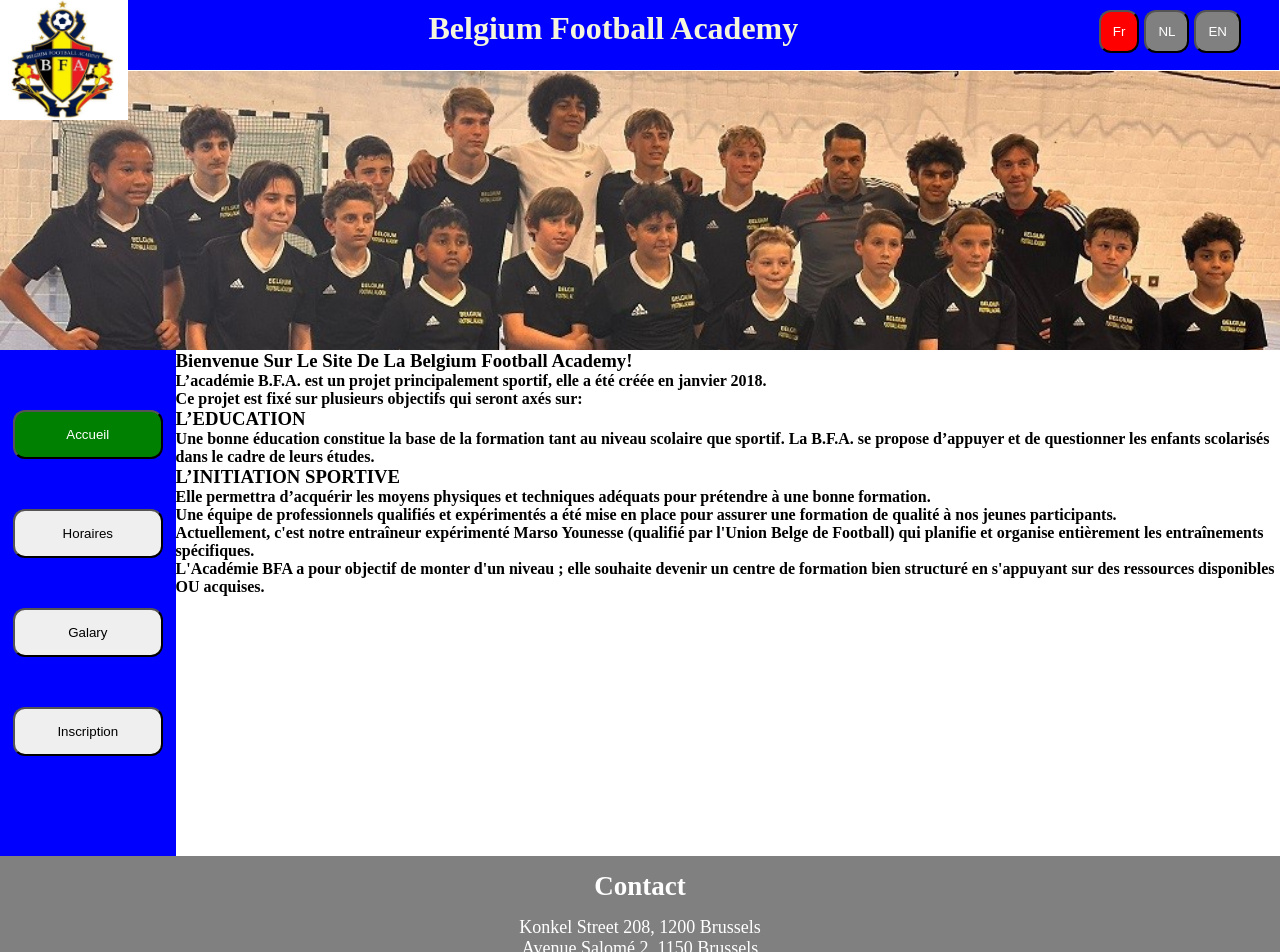
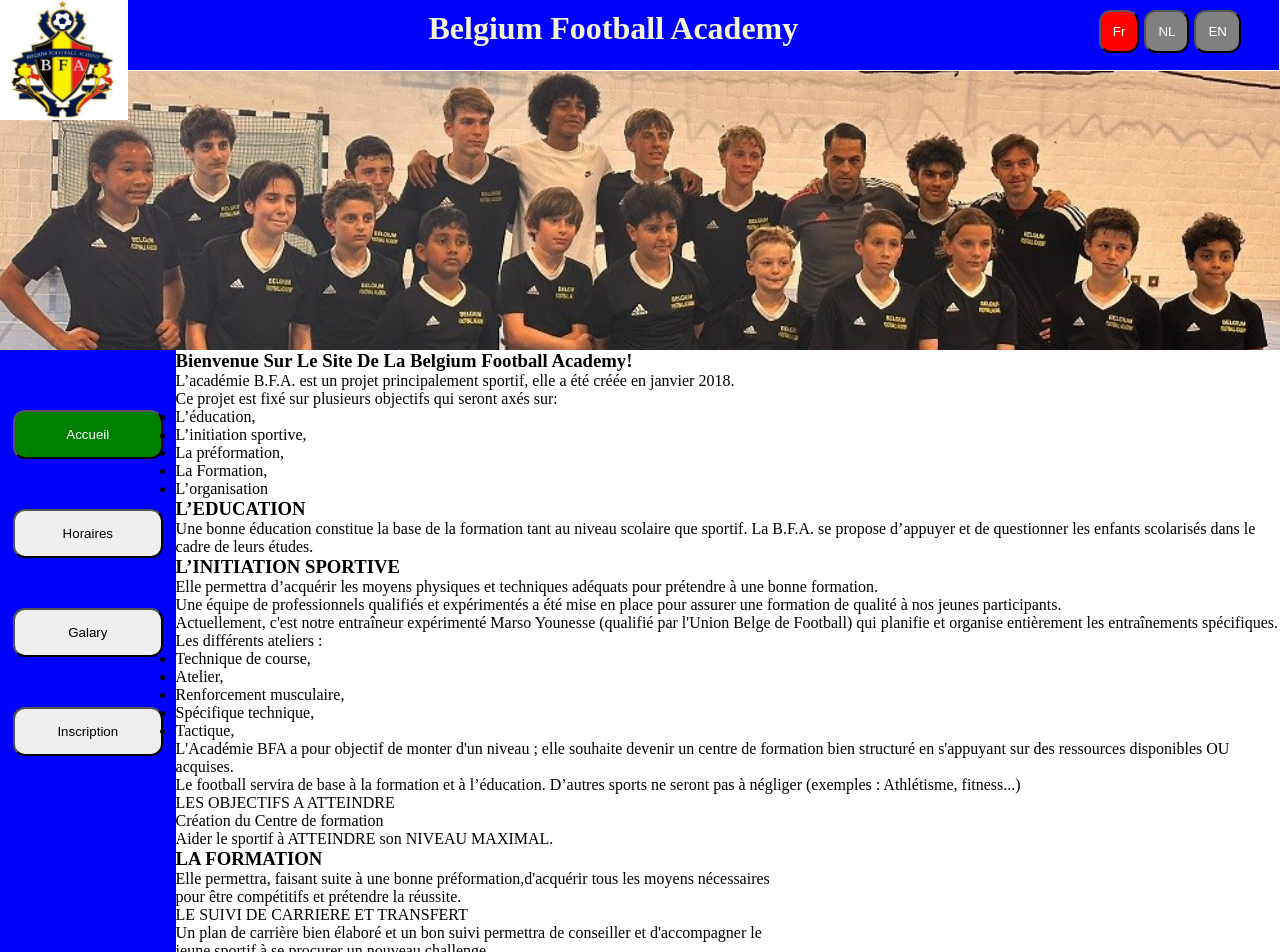
Before and after one commit to bibhasingh/BFA_React, a React (Create React App) app: page / in a window 1280 px wide. Shown: the top 952 px of the page. Built offline with nearby package versions, Linux system fonts and the light colour scheme.

Commit message:
adding content

```diff
--- a/src/Home.js
+++ b/src/Home.js
@@ -15,6 +15,7 @@
     Nl: "Dit project heeft verschillende doelstellingen die zich richten op:",
     En: "This project is set on several objectives which will focus on:",
   };
+
   const head2 = {
     Fr: "L’EDUCATION",
     Nl: "HET ONDERWIJS",
@@ -46,6 +47,17 @@
     En: "Currently, our experienced coach Marso Younesse (qualified by the Belgian Football Union) plans and organizes the specific training entirely.",
   };
   const p7 = {
+    Fr: "Les différents ateliers :",
+    Nl: "De verschillende ateliers :",
+    En: "The different workshops :"
+  };
+  const ul1= {
+    Fr: ["Technique de course,","Atelier,","Renforcement musculaire,","Spécifique technique,","Tactique,"],
+    Nl: ["Cursus techniek,","Werkplaats,","Spierversterking,","Specifieke techniek,","Tactisch,"],
+    En: [" Running technique,","Workshop,"," Muscle strengthening,","Technical specific,","Tactics,"]
+
+  };
+  const p8 = {
     Fr: "L'Académie BFA a pour objectif de monter d'un niveau ; elle souhaite devenir un centre de formation bien structuré en s'appuyant sur des ressources disponibles OU acquises.",
     // "Le football servira de base à la formation et à l'éducation. Les autres sports ne seront pas négligés (exemples : athlétisme, fitness, etc.)",
     Nl: "De BFA Academy wil een niveau hogerop komen; ze wil een goed gestructureerd opleidingscentrum worden, gebaseerd op beschikbare OF verworven middelen.",
@@ -53,18 +65,70 @@
     En: "The BFA Academy aims to move up a level; she wants to become a well-structured training center based on available OR acquired resources.",
     // "Football will serve as a basis for training and education. Other sports will not be neglected (examples: Athletics, fitness, etc.)",
   };
+  const ul2 = {
+    Fr:["L’éducation,","L’initiation sportive,", "La préformation,","La Formation,","L’organisation"
+    ],
+    Nl: ["Opleiding,","Sportinitiatie,", "Vooropleiding,","Training,","Organisatie"
+    ],
+    En: ["Education,"," Sports initiation,", "Pre-training,","Training,","Organization"
+    ]
+  };
+
+  const p9 = {
+    Fr:"Le football servira de base à la formation et à l’éducation. D’autres sports ne seront pas à négliger (exemples : Athlétisme, fitness...)",
+    Nl: "Voetbal zal als basis dienen voor training en opleiding. Andere sporten zullen niet worden verwaarloosd (bijvoorbeeld: atletiek, fitness, etc.)",
+    En:"Football will serve as a basis for training and education. Other sports will not be neglected (examples: Athletics, fitness, etc.)"
+  };
+  const p10 = {
+Fr: ["LES OBJECTIFS A ATTEINDRE ","Création du Centre de formation","Aider le sportif à ATTEINDRE son NIVEAU MAXIMAL."],
+Nl: ["LES OBJECTIEF EEN ATTEINDRE","Oprichting van het Opleidingscentrum","Help de atleet zijn MAXIMUMNIVEAU TE BEREIKEN."],
+En: ["LESSON OBJECTIVE AN ATTEINDRE","Establishment of the Training Center","Help the athlete REACH their MAXIMUM LEVEL."]
+  };
+  const head4 = {
+    Fr: "LA FORMATION",
+    Nl: "OPLEIDING",
+    En: "TRAINING"
+  };
+  const p11 = {
+ Fr: ["Elle permettra, faisant suite à une bonne préformation,d'acquérir tous les moyens nécessaires","pour être compétitifs et prétendre la réussite.","LE SUIVI DE CARRIERE ET TRANSFERT","Un plan de carrière bien élaboré et un bon suivi permettra de conseiller et d'accompagner le","jeune sportif à se procurer un nouveau challenge."],
+ Nl: ["Het zal het mogelijk maken om, na een goede vooropleiding, alle noodzakelijke middelen te verwerven","om competitief te zijn en succes te claimen.","LOOPBAANBEWAKING EN OVERDRACHT","Een goed ontwikkeld loopbaanplan en goede monitoring maken het mogelijk om de","jeune sportif à se procurer un nouveau challenge."],
+ En: ["It will allow, following good pre-training","to acquire all the necessary means","to be competitive and claim success.","LE SUIVI DE CARRIERE ET TRANSFERT","A well-developed career plan and good monitoring will make it possible to advise and support the","jeune sportif à se procurer un nouveau challenge."]
+  };
+
   return (
     <div>
       <h3>{head[lang]}</h3>
-      <h4>{p1[lang]}</h4>
-      <h4>{p2[lang]}</h4>
+      <p>{p1[lang]}</p>
+      <p>{p2[lang]}</p>
+      <ul>
+        <li>{ul2[lang][0]}</li>
+        <li>{ul2[lang][1]}</li>
+        <li>{ul2[lang][2]}</li>
+        <li>{ul2[lang][3]}</li>
+        <li>{ul2[lang][4]}</li>
+      </ul>
       <h3>{head2[lang]}</h3>
-      <h4>{p3[lang]}</h4>
+      <p>{p3[lang]}</p>
       <h3>{head3[lang]}</h3>
-      <h4>{p4[lang]}</h4>
-      <h4>{p5[lang]}</h4>
-      <h4>{p6[lang]}</h4>
-      <h4>{p7[lang]}</h4>
+      <p>{p4[lang]}</p>
+      <p>{p5[lang]}</p>
+      <p>{p6[lang]}</p>
+      <p>{p7[lang]}</p>
+
+
+      <ul>
+        <li>{ul1[lang][0]}</li>
+        <li>{ul1[lang][1]}</li>
+        <li>{ul1[lang][2]}</li>
+        <li>{ul1[lang][3]}</li>
+        <li>{ul1[lang][4]}</li>
+      </ul>
+      <p>{p8[lang]}</p>
+      <p>{p9[lang]}</p>
+      <p>{p10[lang][0]}<br />{p10[lang][1]}<br />{p10[lang][2]}</p>
+      <h3>{head4[lang]}</h3>
+      <p>{p11[lang][0]}<br />{p11[lang][1]}<br />{p11[lang][2]}<br />{p11[lang][3]}<br />{p11[lang][4]}</p>
+
     </div>
   );
 }
```
